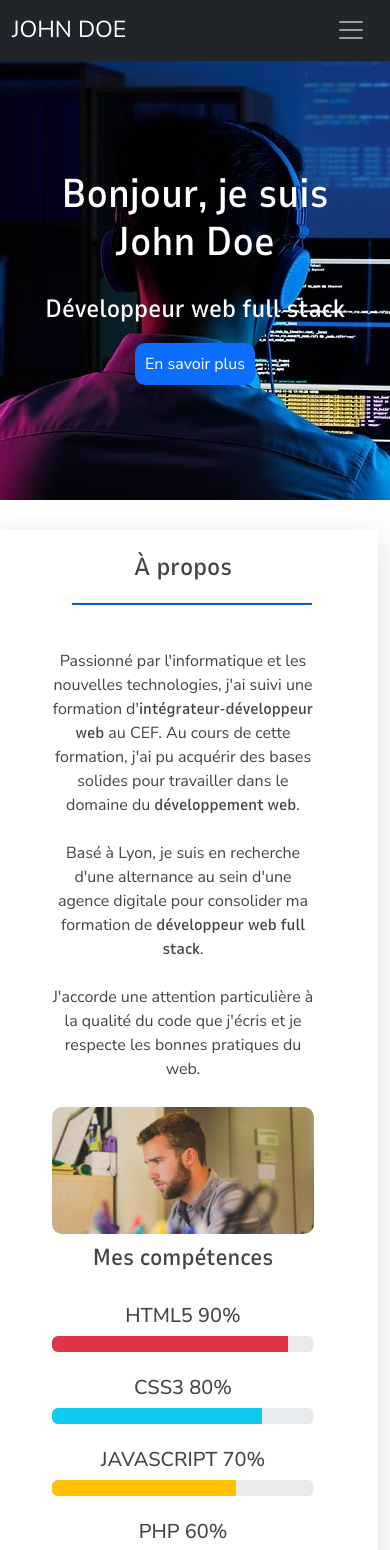
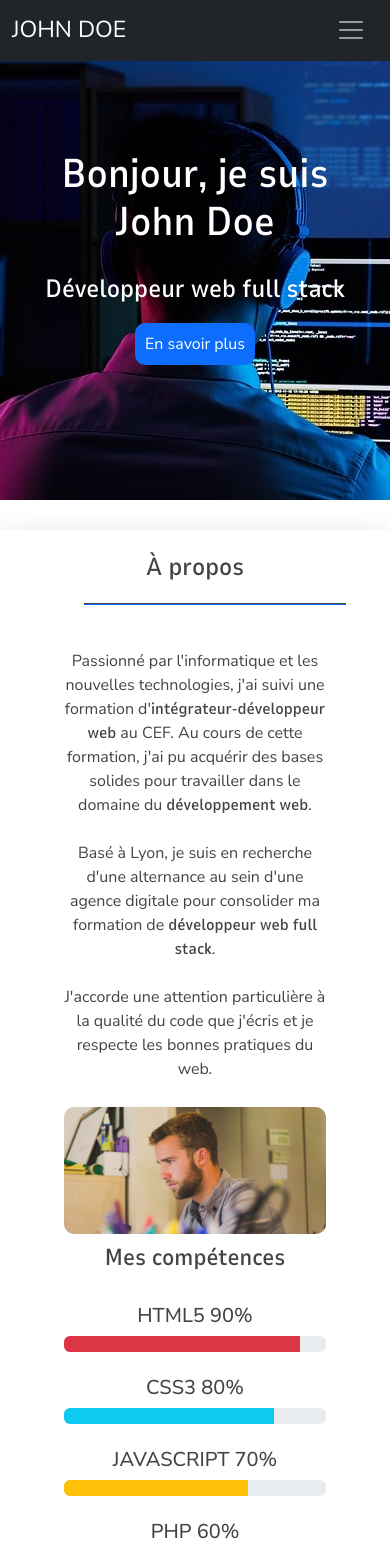
Before and after one commit to Emmatremlet/CVREACT, a React (Create React App) app: page / in a window 390 px wide. Shown: the top 1550 px of the page. Built offline with nearby package versions, Linux system fonts and the light colour scheme.

Commit message:
Fin responsive page Home

```diff
--- a/src/pages/Home.jsx
+++ b/src/pages/Home.jsx
@@ -13,20 +13,20 @@ export default function Home() {
             <div className="header" id="header">
                 <div className="background"></div>
                 <div className="titre-header">
-                    <h1 className="john-doe ">Bonjour, je suis John Doe</h1>
-                    <h2 className="header-job">Développeur web full stack</h2>
+                    <h1 className="john-doe col-12 col-sm-12">Bonjour, je suis John Doe</h1>
+                    <h2 className="header-job col-12 col-sm-12">Développeur web full stack</h2>
                     <a className="en-savoir-plus" href="#a-propos">En savoir plus</a>
                 </div>
             </div>
-            <div className="a-propos row justify-content-center " id="a-propos">
-                <div className="description col-10 col-sm-4">
+            <div className="a-propos row justify-content-center mx-auto" id="a-propos">
+                <div className="description col-10 col-sm-4 mx-auto">
                     <h2 className="titre-a-propos">À propos</h2>
-                    <hr className="barre1" /> <br />
+                    <hr className="barre1 col-12 col-sm-12" /> <br />
                     <p>Passionné par l'informatique et les nouvelles technologies, j'ai suivi une formation d'<strong>intégrateur-développeur web</strong> au CEF. Au cours de cette formation, j'ai pu acquérir des bases solides pour travailler dans le domaine du <strong>développement web</strong>. <br /> <br />
                         Basé à Lyon, je suis en recherche d'une alternance au sein d'une agence digitale pour consolider ma formation de <strong>développeur web full stack</strong>. <br /> <br />
                         J'accorde une attention particulière à la qualité du code que j'écris et je respecte les bonnes pratiques du web.</p>
                 </div>
-                <div className="competences col-10 col-sm-4">
+                <div className="competences col-10 col-sm-4 mx-auto">
                     <img src={DevWeb} alt="Homme de profil qui travaille"></img>
                     <h3 className="titre-competences">Mes compétences</h3> <br />
                     <div className="progress-bar">
--- a/src/style/home.css
+++ b/src/style/home.css
@@ -2,12 +2,14 @@
     width: auto;
     height: 800px;
     background-image: url("../images/software-developer-6521720_1280.jpg");
+    margin-bottom:80px;
 }
 
 .background {
     background-color: black;
     opacity: 0.3;
 }
+
 
 .titre-header {
     padding: 200px;
@@ -27,6 +29,7 @@
 
 .en-savoir-plus {
     background-color: #0d6efd;
+    text-align: center;
     color: white;
     padding: 10px;
     border-radius: 10px;
@@ -36,7 +39,7 @@
 .a-propos {
     width: 80%;
     padding: 70px;
-    margin-top: 60px;
+    margin-top: 100px;
     margin-bottom: 120px;
     margin-left: auto;
     margin-right: auto;
@@ -78,7 +81,7 @@ p {
     margin-bottom: 20px;
 }
 
-@media (max-width: 480px) {
+@media (max-width: 900px) {
     .john-doe {
         font-size: 40px;
     }
@@ -88,7 +91,7 @@ p {
     }
 
     .titre-header {
-        padding: 150px 40px;
+        padding: 130px 40px;
     }
 
     .header {
```
